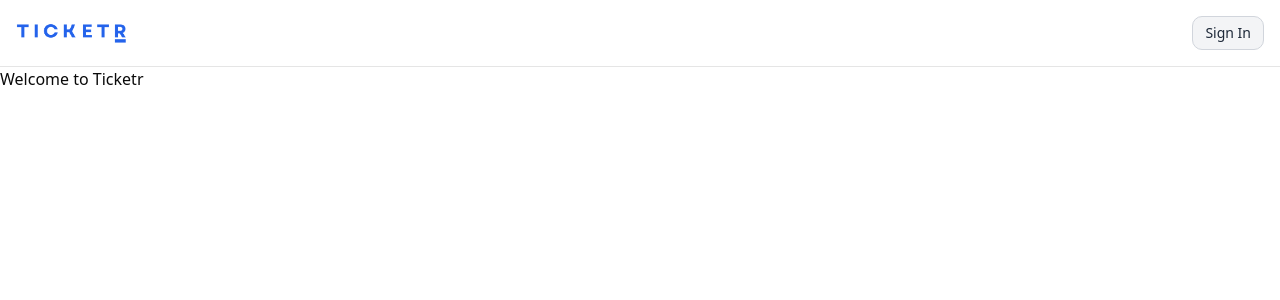
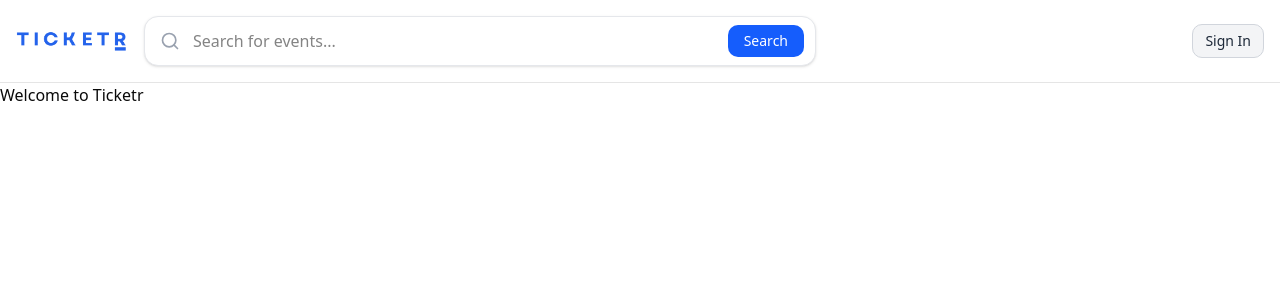
Before and after one commit to joshuajcarroll/AI-Ticket-Marketplace, a Next.js app: page / in a window 1280 px wide. Shown: the top 300 px of the page. Built offline with nearby package versions, Linux system fonts and the light colour scheme; no server answers.

Commit message:
updated SearchBar component

```diff
--- a/components/Header.tsx
+++ b/components/Header.tsx
@@ -2,7 +2,7 @@ import { SignInButton, SignedIn, SignedOut, UserButton } from "@clerk/nextjs";
 import Image from "next/image";
 import Link from "next/link";
 import logo from "@/images/logo.png";
-//import SearchBar from "./SearchBar";
+import SearchBar from "./SearchBar";
 
 function Header() {
   return (
@@ -35,7 +35,7 @@ function Header() {
 
         {/* Search Bar - Full width on mobile */}
         <div className="w-full lg:max-w-2xl">
-          {/*<SearchBar />*/}
+          <SearchBar />
         </div>
 
         <div className="hidden lg:block ml-auto">
--- a/components/SearchBar.tsx
+++ b/components/SearchBar.tsx
@@ -1,27 +1,16 @@
 "use client";
 
 import { Search } from "lucide-react";
-import { useRouter } from "next/navigation";
-import { useState } from "react";
+import Form from "next/form";
 
 export default function SearchBar() {
-  const router = useRouter();
-  const [query, setQuery] = useState("");
-
-  const handleSearch = (e: React.FormEvent) => {
-    e.preventDefault();
-    if (query.trim()) {
-      router.push(`/search?q=${encodeURIComponent(query.trim())}`);
-    }
-  };
 
   return (
     <div className="w-full max-w-4xl mx-auto">
-      <form onSubmit={handleSearch} className="relative">
+      <Form action={"/search"} className="relative">
         <input
           type="text"
-          value={query}
-          onChange={(e) => setQuery(e.target.value)}
+          name="q" //query
           placeholder="Search for events..."
           className="w-full py-3 px-4 pl-12 bg-white rounded-xl border border-gray-200 shadow-sm focus:outline-none focus:ring-2 focus:ring-blue-500 focus:border-transparent transition-all duration-200"
         />
@@ -32,7 +21,7 @@ export default function SearchBar() {
         >
           Search
         </button>
-      </form>
+      </Form>
     </div>
   );
 }
```
